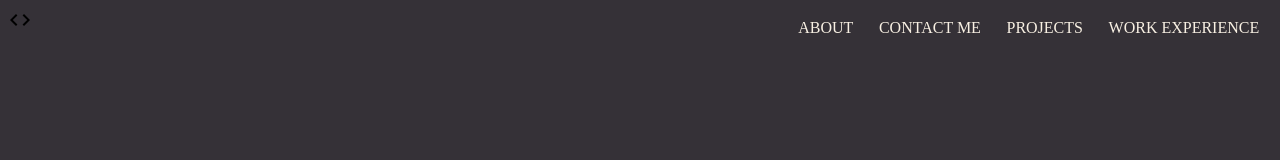
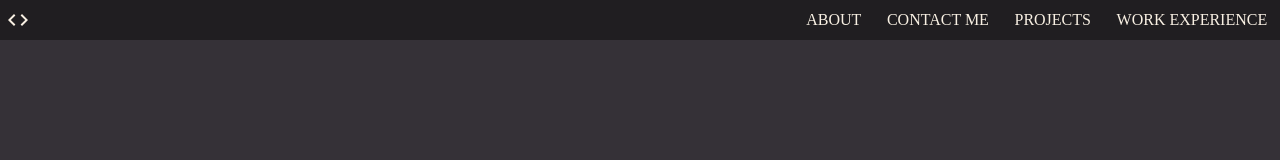
Before and after one commit to thedasherx/PortfolioSite, a Gatsby site in the folder michaels-portfolio/: page / in a window 1280 px wide. Built offline with nearby package versions, Linux system fonts and the light colour scheme; Gatsby itself is replaced by a stand-in of ours.

Commit message:
Navbar completed and bugs fixed!
Navbar completed and bugs fixed!

```diff
--- a/michaels-portfolio/package.json
+++ b/michaels-portfolio/package.json
@@ -16,6 +16,7 @@
   },
   "dependencies": {
     "@emotion/react": "^11.9.3",
+    "@emotion/styled": "^11.9.3",
     "@mui/icons-material": "^5.8.4",
     "gatsby": "^4.19.0",
     "gatsby-plugin-google-analytics": "^4.19.0",
--- a/michaels-portfolio/src/components/Navbar/Navbar.js
+++ b/michaels-portfolio/src/components/Navbar/Navbar.js
@@ -2,19 +2,18 @@ import React, { useState } from "react";
 import styled from "styled-components";
 import NavbarLinks from "./NavbarLinks";
 import CodeIcon from "@mui/icons-material/Code";
-import Code from "@mui/icons-material/Code";
 
 const Navigation = styled.nav`
   height: 5vh;
   display: flex;
-  background-color: #353137;
+  background-color: #201e21;
   position: relative;
   justify-content: space-between;
   text-transform: uppercase;
   border-bottom: 2px solid #353137;
-  margin: 0 auto;
   z-index: 2;
   align-self: center;
+  align-items: center;
 
   @media (max-width: 768px) {
     position: sticky;
@@ -30,7 +29,7 @@ const Toggle = styled.div`
   display: none;
   height: 100%;
   cursor: pointer;
-  padding: 0 10vw;
+  padding: 0 3vw;
 
   @media (max-width: 768px) {
     display: flex;
@@ -56,19 +55,20 @@ const Navbox = styled.div`
 `;
 
 const Hamburger = styled.div`
-  background-color: #111;
+  background-color: #f8f0e3;
   width: 30px;
   height: 3px;
   transition: all 0.3s linear;
   align-self: center;
   position: relative;
   transform: ${(props) => (props.open ? "rotate(-45deg)" : "inherit")};
+  color: #f8f0e3;
 
   ::before,
   ::after {
     width: 30px;
     height: 3px;
-    background-color: #111;
+    background-color: #63605b;
     content: "";
     position: absolute;
     transition: all 0.3s linear;
@@ -91,7 +91,7 @@ const Navbar = () => {
 
   return (
     <Navigation>
-      <Code />
+      <CodeIcon sx={{ color: "#f8f0e3", marginLeft: "0.25em" }} />
       <Toggle
         navbarOpen={navbarOpen}
         onClick={() => setNavbarOpen(!navbarOpen)}
--- a/michaels-portfolio/src/pages/index.js
+++ b/michaels-portfolio/src/pages/index.js
@@ -1,28 +1,31 @@
-import * as React from "react"
-import styled from "styled-components"
-import Navbar from "../components/Navbar/Navbar"
-import { createGlobalStyle } from "styled-components"
-
+import * as React from "react";
+import styled from "styled-components";
+import Navbar from "../components/Navbar/Navbar";
+import { createGlobalStyle } from "styled-components";
 
 const GlobalStyle = createGlobalStyle`
   html {
     background-color: #353137;
   }
-`
+
+  body {
+    margin: 0;
+  }
+`;
 
 const MainPage = styled.nav`
   background-color: #353137;
-`
+`;
 
 // markup
 const IndexPage = () => {
   return (
     <MainPage>
-        <GlobalStyle />
-        <title>Michael Webb's Portfolio</title>
-        <Navbar />
+      <GlobalStyle />
+      <title>Michael Webb's Portfolio</title>
+      <Navbar />
     </MainPage>
-  )
-}
+  );
+};
 
-export default IndexPage
+export default IndexPage;
```
Also changed, not shown: michaels-portfolio/src/components/Page Components/About Me/AboutMe.js (added), michaels-portfolio/src/components/Page Components/Contact Me/ContactMe.js (added), michaels-portfolio/src/components/Page Components/Projects/Projects.js (added), michaels-portfolio/src/components/Page Components/Work Experience/WorkExperience.js (added), 1 other file.
